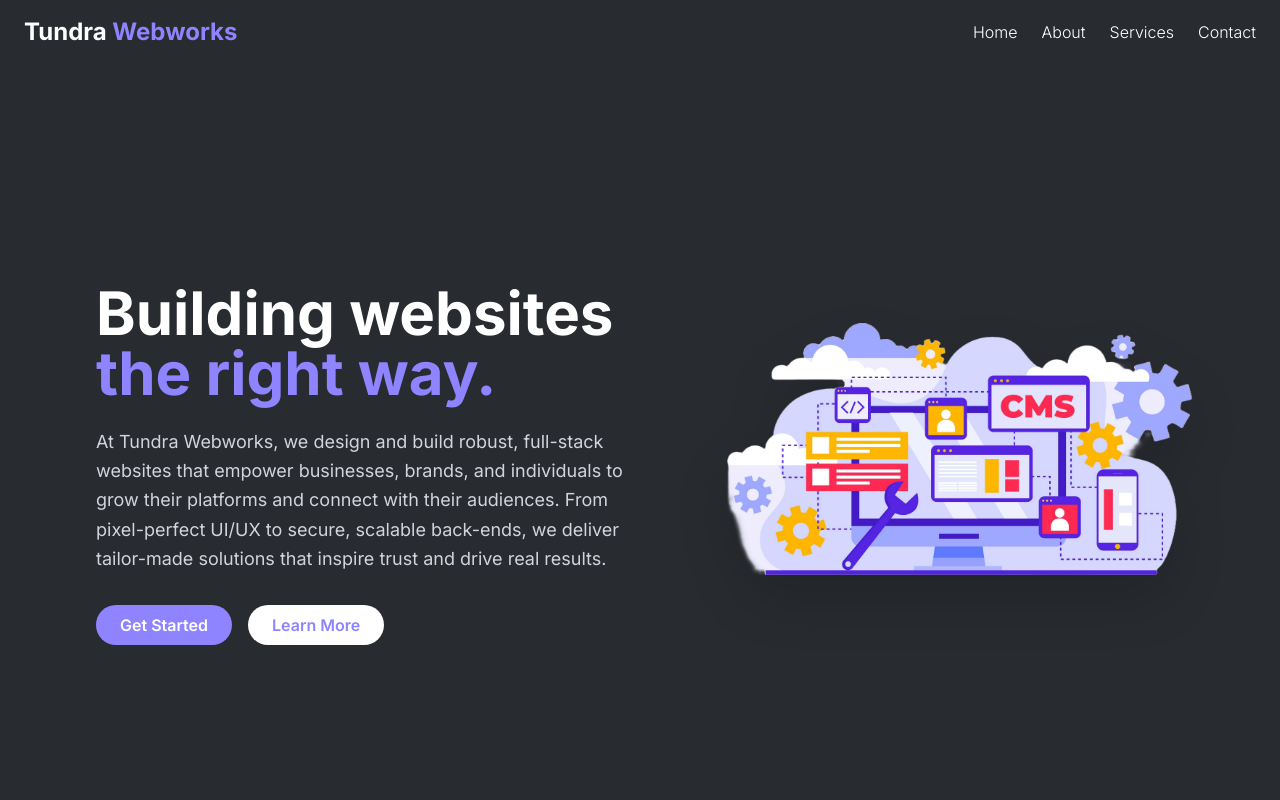
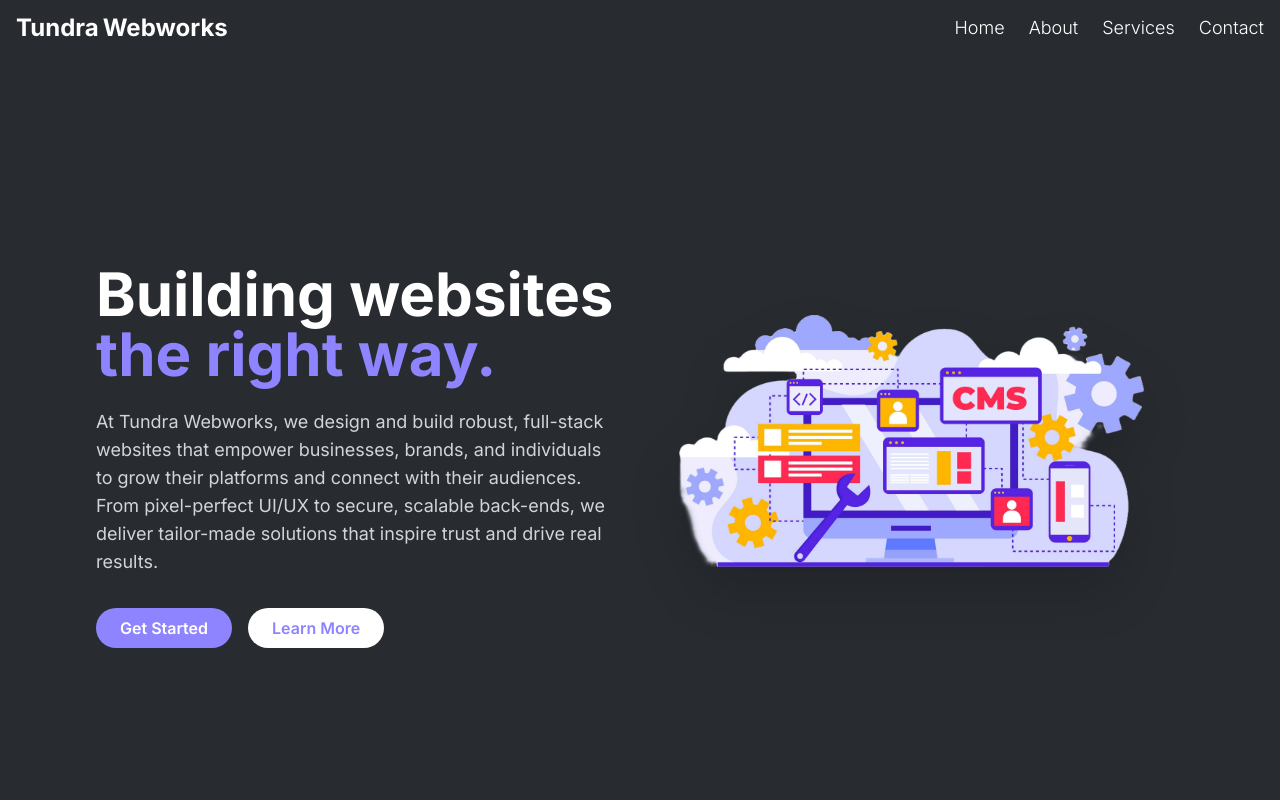
Before and after one commit to tgesar/tundra-webworks, a Next.js app: page / in a window 1280 px wide. Shown: the top 800 px of the page. Built offline with nearby package versions, Linux system fonts and the light colour scheme.

Commit message:
Updated to better Support Mobile with Navbar and PNG updates

```diff
--- a/app/page.tsx
+++ b/app/page.tsx
@@ -17,27 +17,28 @@ export default function HomePage() {
   return (
     <>
       {/* Hero Section */}
-      <section className="relative flex flex-col-reverse lg:flex-row items-center justify-center h-screen px-6 lg:px-24 bg-background overflow-hidden">
+      <section className="relative flex flex-col-reverse lg:flex-row items-center justify-center min-h-screen px-4 sm:px-6 lg:px-24 bg-background overflow-hidden">
         {/* Left */}
-        <div className="w-full lg:w-1/2 flex flex-col justify-center">
-          <h1 className="text-4xl lg:text-6xl font-bold text-white mb-6">
-            Building websites <span className="text-[#8e84ff]">the right way.</span>
+        <div className="w-full lg:w-1/2 flex flex-col justify-center text-center lg:text-left">
+          <h1 className="text-3xl sm:text-4xl lg:text-6xl font-bold text-white mb-6">
+            Building websites{' '}
+            <span className="text-[#8e84ff]">the right way.</span>
           </h1>
-          <p className="text-lg text-gray-300 mb-8 leading-relaxed">
+          <p className="text-base sm:text-lg text-gray-300 mb-8 leading-relaxed max-w-lg mx-auto lg:mx-0">
             At Tundra Webworks, we design and build robust, full-stack websites that
             empower businesses, brands, and individuals to grow their platforms and
             connect with their audiences. From pixel-perfect UI/UX to secure,
             scalable back-ends, we deliver tailor-made solutions that inspire trust
             and drive real results.
           </p>
-          <div className="flex flex-wrap gap-4">
+          <div className="flex flex-col sm:flex-row justify-center lg:justify-start gap-4">
             <Link href="/services">
-              <button className="btn bg-[#8e84ff] text-white">
+              <button className="btn bg-[#8e84ff] text-white w-full sm:w-auto">
                 Get Started
               </button>
             </Link>
             <Link href="/contact">
-              <button className="btn bg-white text-[#8e84ff]">
+              <button className="btn bg-white text-[#8e84ff] w-full sm:w-auto">
                 Learn More
               </button>
             </Link>
@@ -45,14 +46,14 @@ export default function HomePage() {
         </div>
 
         {/* Right */}
-        <div className="w-full lg:w-1/2 flex justify-center items-center relative">
+        <div className="w-full lg:w-1/2 flex justify-center lg:justify-end mb-8 lg:mb-0">
           <img
             src="/images/transparenthome.png"
             alt="Web design showcase"
             className="
-              w-[30rem] md:w-[40rem] lg:w-[825px]
+              w-48 sm:w-64 md:w-80 lg:w-[825px]
               object-contain drop-shadow-2xl
-              transform translate-x-[48px] -translate-y-[15px]
+              transform translate-y-[-15px]
             "
           />
         </div>
@@ -78,33 +79,33 @@ export default function HomePage() {
       </section>
 
       {/* Blank Spacer */}
-      <div className="h-20" />
+      <div className="h-20 bg-background" />
 
       {/* Why Choose Tundra Webworks */}
-      <section className="w-full bg-background py-20 px-6 lg:px-24">
+      <section className="w-full bg-background py-20 px-4 sm:px-6 lg:px-24">
         <div className="flex flex-col lg:flex-row items-center gap-12">
           {/* Left: GIF */}
-          <div className="lg:w-1/2 flex justify-center">
+          <div className="lg:w-1/2 flex justify-center mb-8 lg:mb-0">
             <img
               src="/images/animatedweb.gif"
               alt="Animated web demo"
-              className="w-[30rem] md:w-[40rem] object-contain"
+              className="w-48 sm:w-64 md:w-80 lg:w-[500px] object-contain"
             />
           </div>
-          {/* Right: Stacked heading & bullets */}
-          <div className="lg:w-1/2">
+          {/* Right: Text */}
+          <div className="lg:w-1/2 text-center lg:text-left">
             <div className="mb-8">
-              <h2 className="text-5xl lg:text-6xl font-semibold text-white leading-tight">
+              <h2 className="text-4xl sm:text-5xl lg:text-6xl font-semibold text-white leading-tight">
                 Why Choose
               </h2>
-              <h2 className="text-5xl lg:text-6xl font-semibold text-[#8e84ff] leading-tight">
+              <h2 className="text-4xl sm:text-5xl lg:text-6xl font-semibold text-[#8e84ff] leading-tight">
                 Tundra Webworks
               </h2>
             </div>
-            <ul className="list-disc list-inside text-xl lg:text-xl text-white space-y-8">
+            <ul className="list-disc list-inside text-lg sm:text-xl md:text-2xl text-white space-y-6">
               <li>
-                <strong>Custom-Tailored UX & Design</strong> – We build unforgettable
-                user experiences with intuitive flows and brand-cohesive visuals that
+                <strong>Custom-Tailored UX & Design</strong> – We build unforgettable user
+                experiences with intuitive flows and brand-cohesive visuals that
                 captivate and convert.
               </li>
               <li>
--- a/components/Navbar.tsx
+++ b/components/Navbar.tsx
@@ -1,4 +1,3 @@
-// components/Navbar.tsx
 'use client'
 
 import Link from 'next/link'
@@ -8,21 +7,13 @@ export default function Navbar() {
   const [open, setOpen] = useState(false)
 
   return (
-    <header className="bg-background px-6 py-4 flex items-center justify-between sticky top-0 z-30">
-      <Link href="/">
-        <span className="text-2xl font-bold">
+    <header className="bg-background px-4 py-3 flex items-center justify-between sticky top-0 z-30">
+      <Link href="/" className="flex-shrink-0">
+        <span className="text-xl lg:text-2xl font-bold flex items-baseline">
           <span className="text-[var(--offwhite)]">Tundra</span>
-          <span className="text-[#8e84ff]"> Webworks</span>
+          <span className="text-[var(--secondary-accent)] ml-1">Webworks</span>
         </span>
       </Link>
-
-      <nav className={`md:flex gap-6 ${open ? 'flex' : 'hidden'}`}>
-        {['Home','About','Services','Contact'].map((lbl,i) => (
-          <Link key={i} href={ i === 0 ? '/' : `/${lbl.toLowerCase()}` }>
-            <span className="header-links font-light">{lbl}</span>
-          </Link>
-        ))}
-      </nav>
 
       <button
         className="md:hidden text-white text-2xl"
@@ -31,6 +22,24 @@ export default function Navbar() {
       >
         {open ? '✕' : '☰'}
       </button>
+
+      <nav
+        className={`
+          md:flex md:items-center md:gap-6
+          ${open ? 'flex flex-col items-center gap-4 mt-2' : 'hidden'}
+        `}
+      >
+        {['Home','About','Services','Contact'].map((lbl,i) => (
+          <Link
+            key={i}
+            href={ i === 0 ? '/' : `/${lbl.toLowerCase()}` }
+            className="header-links font-light text-lg"
+            onClick={()=>setOpen(false)}
+          >
+            {lbl}
+          </Link>
+        ))}
+      </nav>
     </header>
   )
 }
```
